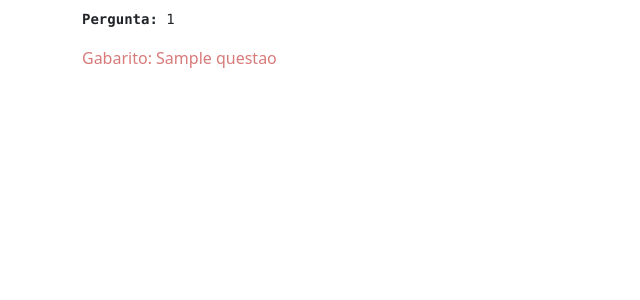
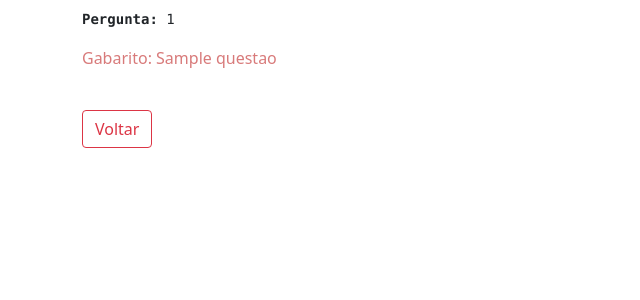
Before and after one commit to W-Ribeiro/banco-de-questoes-eletroeletronica, a Flask app: template templates/questoes.html in a window 1280 px wide. Shown: the part 154-454 px from the top of the page, without its empty margins (0-640 px from the left). Run offline with Flask 2, Linux system fonts and the light colour scheme; the template is opened without the code that fills it: most values are stand-ins (such as "Sample title", 1, 10 or a date in 2020).

Commit message:
Ajuste Voltar Botão

```diff
--- a/templates/questoes.html
+++ b/templates/questoes.html
@@ -29,6 +29,8 @@
     </div>
     {% endfor %}
 
+
+    <button class="btn btn-outline-danger" onclick="window.history.back();">Voltar</button>
 </body>
 
 </html>
```
Lines whose indentation alone changed are shown as unchanged.
